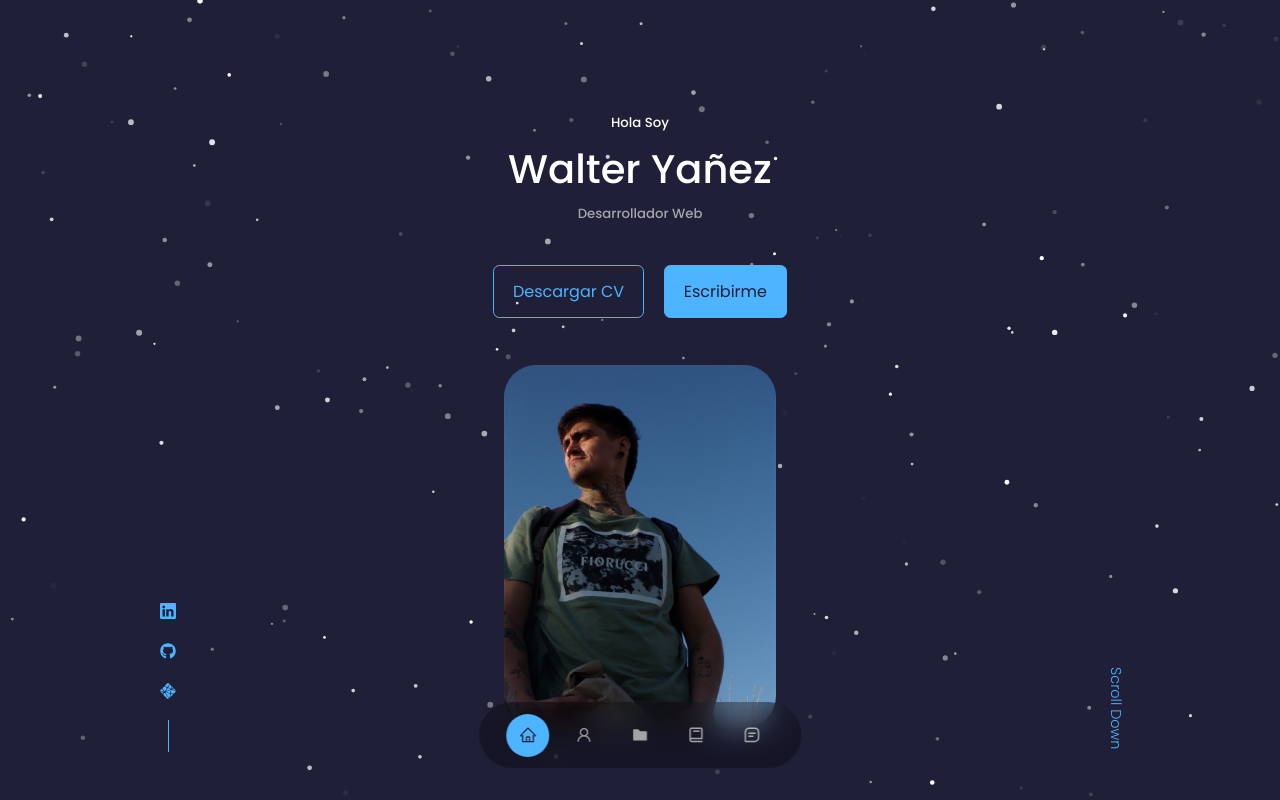
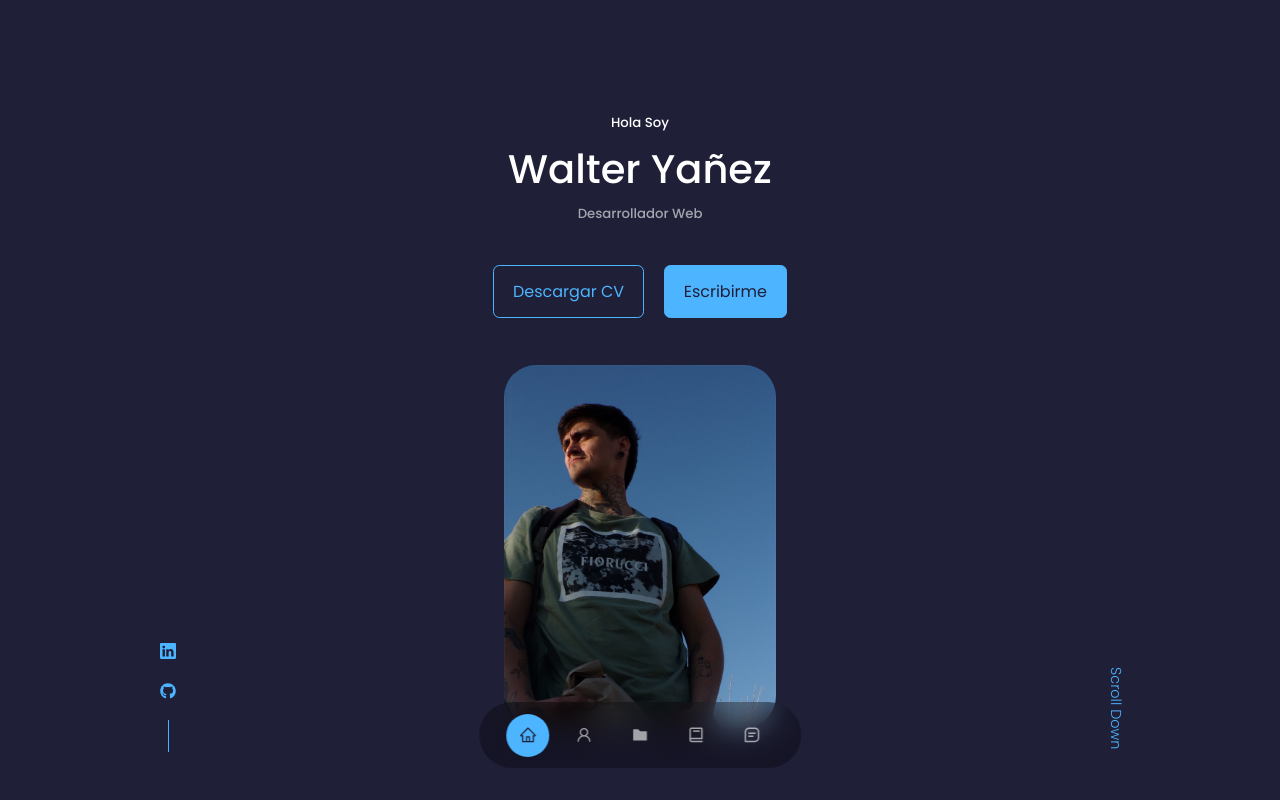
Before and after one commit to YFWalter/portfolio, a React (Create React App) app: page / in a window 1280 px wide. Shown: the top 800 px of the page. Built offline with nearby package versions, Linux system fonts and the light colour scheme.

Commit message:
Remove particles background

```diff
--- a/src/App.jsx
+++ b/src/App.jsx
@@ -11,7 +11,7 @@ import Footer from './components/footer/Footer'
 export const App = () => {
   return (
     <>
-      <Particle/>
+      {/* <Particle/> */}
       <Header />
       <Nav />
       <About />
--- a/src/components/about/About.jsx
+++ b/src/components/about/About.jsx
@@ -13,7 +13,7 @@ export const About = () => {
 
       <div className="container about__container">
         <div className="about__content">
-          <div className="about__cards">
+          {/* <div className="about__cards">
             <article className='about__card'>
               <FaAward className='about__icon'/>
               <h5>Experience</h5>
@@ -31,7 +31,7 @@ export const About = () => {
               <h5>Proyects</h5>
               <small>80 Completados</small>
             </article>
-          </div>
+          </div> */}
 
           <p>
             Hola mi nombre es Walter Yañez, soy desarrollador web, actualmente me encuentro realizando proyectos personales para seguir sumando conocimiento. Tengo experiencia con los frameworks Laravel, Vue.js y React. Me gusta estar en constante aprendizaje, prestando atención en los detalles para crear algo que sea vea bonito y que este bien desarrollado. Tengo un perfil en <a href="https://linkedin.com/in/walteryañez">Linkedin</a> te invito a que lo veas.
--- a/src/components/footer/Footer.jsx
+++ b/src/components/footer/Footer.jsx
@@ -20,7 +20,7 @@ const Footer = () => {
       <div className='footer__socials'>
         <a href="https://linkedin.com/in/walteryañez" target="_blank"><BsLinkedin/></a>
         <a href="https://github.com/YFWalter" target="_blank"><FaGithub/></a>
-        <a href="https://linkedin.com/in/walteryañez" target="_blank"><SiNetlify/></a>
+        {/* <a href="https://linkedin.com/in/walteryañez" target="_blank"><SiNetlify/></a> */}
       </div>
 
       <div className='footer__copyright'>
--- a/src/components/header/CTA.jsx
+++ b/src/components/header/CTA.jsx
@@ -1,5 +1,5 @@
 import React from 'react'
-import CV from '../../assets/cv.pdf'
+import CV from '../../assets/Walter-Yañez-CV.pdf'
 
 const CTA = () => {
   return (
--- a/src/components/header/Headersocials.jsx
+++ b/src/components/header/Headersocials.jsx
@@ -8,7 +8,7 @@ const Headersociales = () => {
       <div className='header__socials'>
         <a href="https://linkedin.com/in/walteryañez" target="_blank"><BsLinkedin/></a>
         <a href="https://github.com/YFWalter" target="_blank"><FaGithub/></a>
-        <a href="https://linkedin.com/in/walteryañez" target="_blank"><SiNetlify/></a>
+        {/* <a href="https://linkedin.com/in/walteryañez" target="_blank"><SiNetlify/></a> */}
       </div>
       )
 }
--- a/src/config/configParticles.json
+++ b/src/config/configParticles.json
@@ -75,7 +75,7 @@
           "mode": "bubble"
         },
         "onclick": {
-          "enable": true,
+          "enable": false,
           "mode": "repulse"
         },
         "resize": true
```
Also changed, not shown: 1 other file (tests, documents, lock files or other folders).
